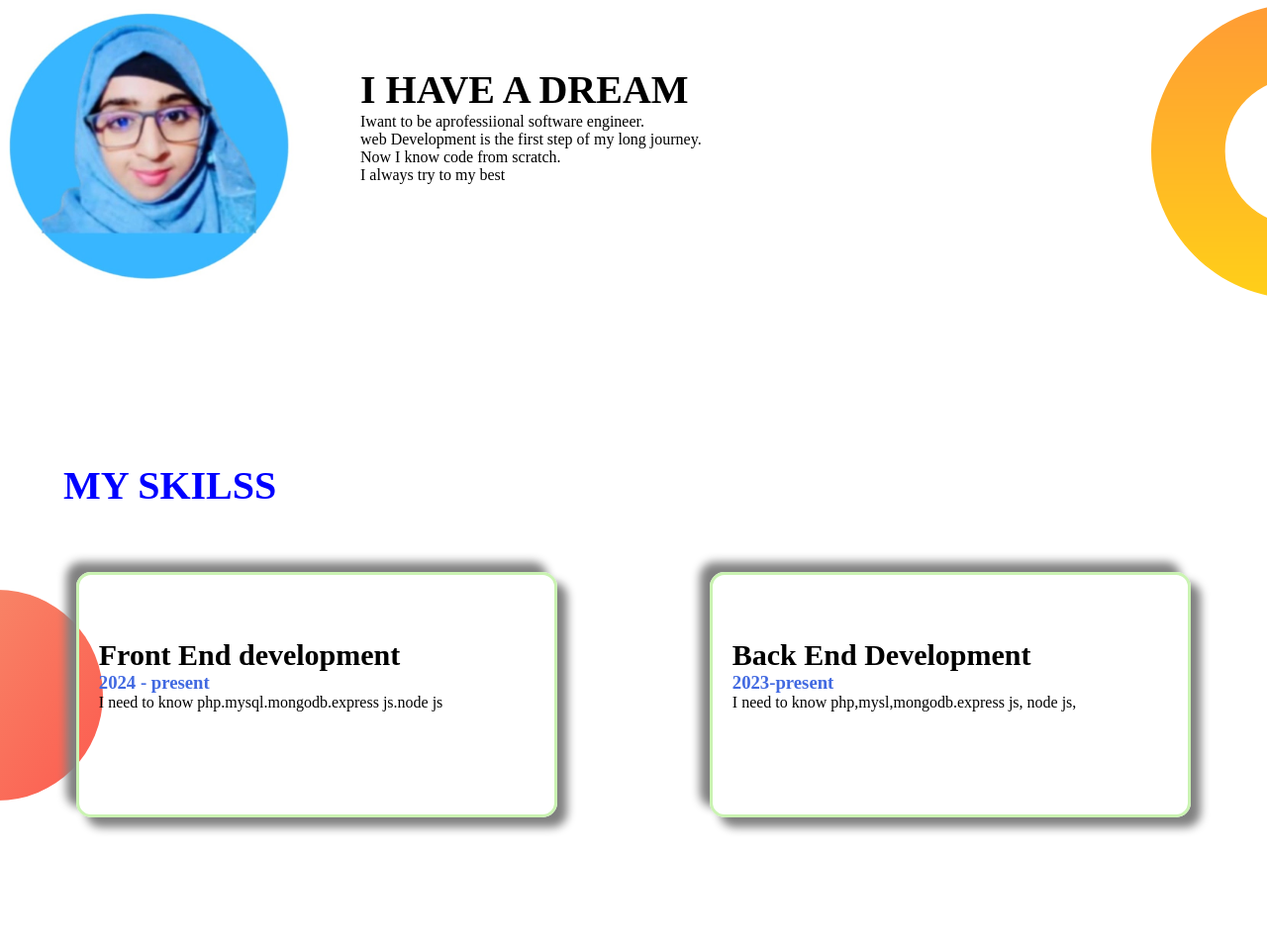
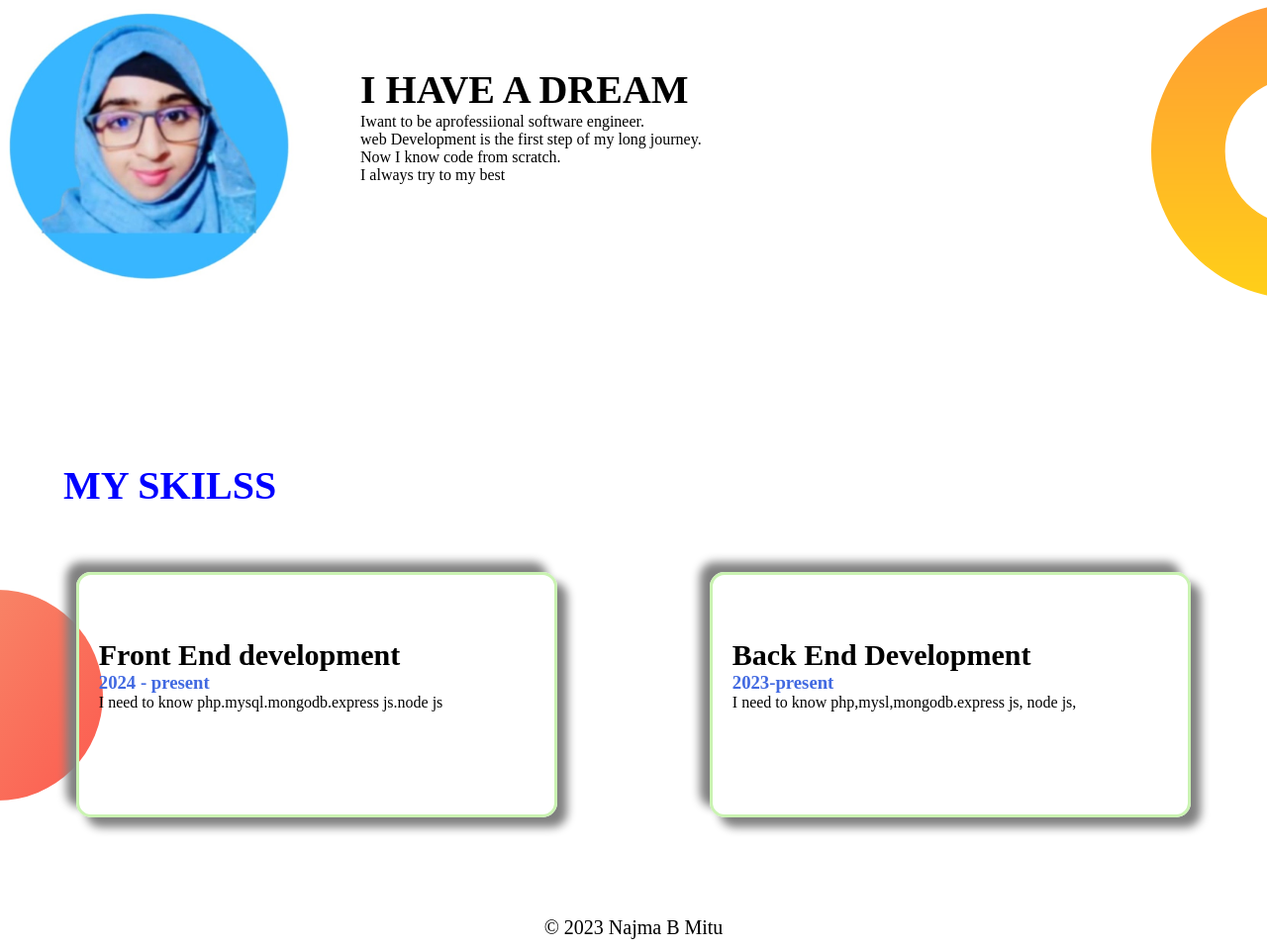
Before and after one commit to najmabmitu/my-website, a plain HTML site: page website.html in a window 1280 px wide. Shown: the part 433-1392 px from the top of the page at 99% size. Before the commit the page ends 1359 px from the top, so only its background shows below. Drawn offline with Linux system fonts and the light colour scheme.

Commit message:
footer-added

```diff
--- a/website.html
+++ b/website.html
@@ -43,5 +43,8 @@
 					</div>
 				</div>
 			</section>
+			<footer>
+				<p>&copy 2023 Najma B Mitu</p>
+			</footer>
 	</body>
 </html>
```
